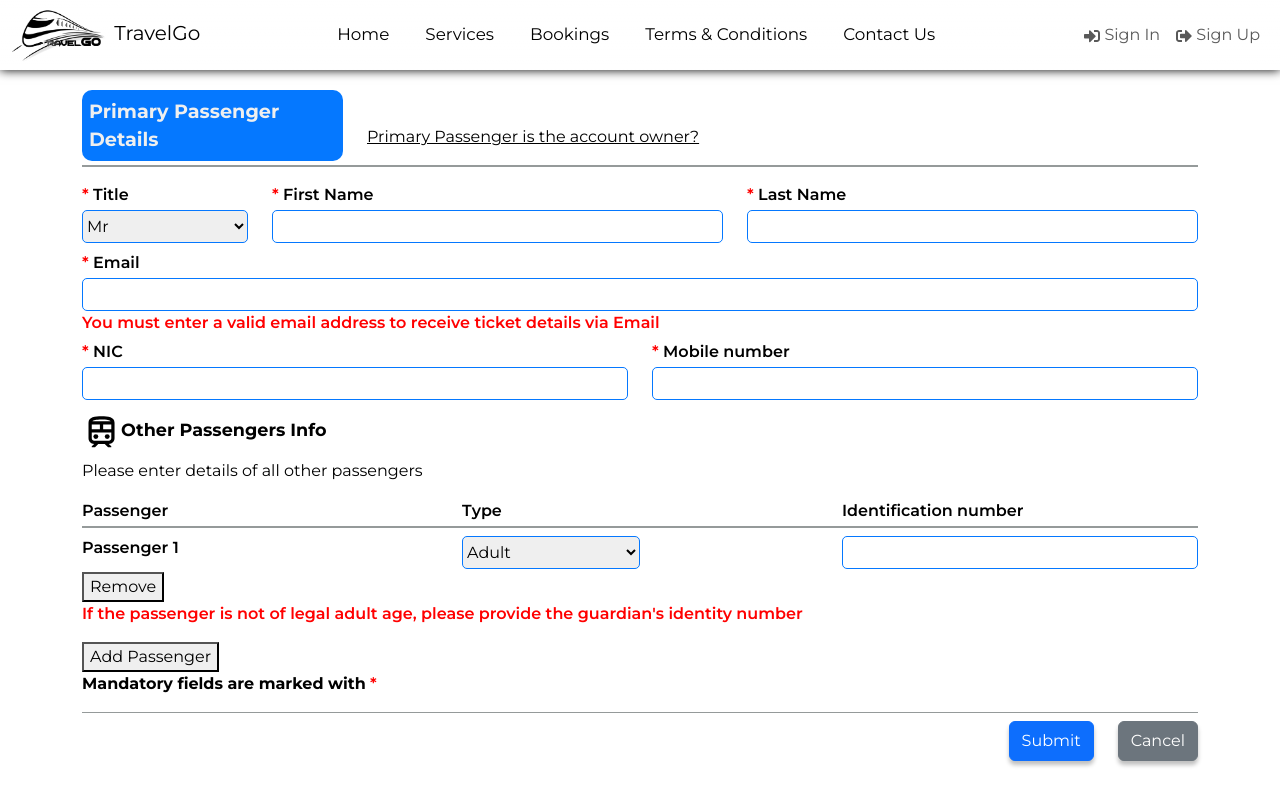
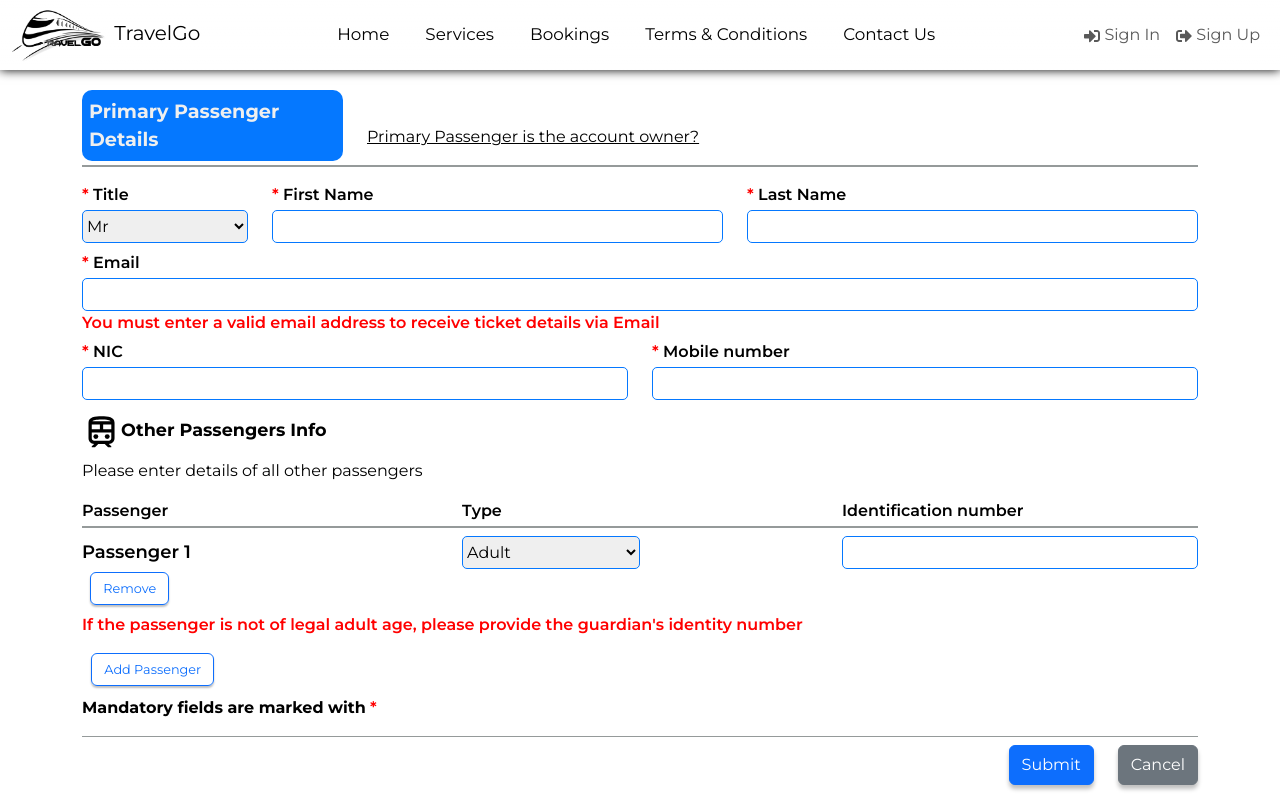
Before and after one commit to nadeeshaMadusanka99/TravelGo-Frontend, a React (Vite) app: page /passengerdetails in a window 1280 px wide. Built offline with nearby package versions, Linux system fonts and the light colour scheme.

Commit message:
passengerdetails update

```diff
--- a/src/Screens/PassengerDetails/PassengerDetails.jsx
+++ b/src/Screens/PassengerDetails/PassengerDetails.jsx
@@ -1,6 +1,6 @@
 import React, { useEffect, useState } from 'react';
 import './PassengerDetails.scss';
-import { Col, Row, Container } from 'react-bootstrap';
+import { Col, Row, Container, Button } from 'react-bootstrap';
 import { LinkContainer } from 'react-router-bootstrap';
 import { MdOutlineTrain } from 'react-icons/md';
 import { useNavigate } from "react-router-dom";
@@ -30,9 +30,6 @@ const PassengerDetails = () => {
       [name]: value,
 
     });
-    console.log('Form Data:', formData);
-    console.log('form name,', formData.firstName);
-    console.log('form passengerInfo,', formData.title);
   };
 
   const handlePassengerChange = (e, index) => {
@@ -140,7 +137,7 @@ const PassengerDetails = () => {
           {passengerInfo.map((passenger, index) => (
             <Row key={index}>
               <Col xs={4} className='label-heading'>
-                <label htmlFor={`title-${index}`} className='label-names'> Passenger {index + 1}</label><br></br>
+                <label htmlFor={`title-${index}`} className='label-names-passenger'> Passenger {index + 1}</label><br></br>
               </Col>
               <Col xs={4} className='label-heading'>
                 <select id={`title-${index}`} className='inputs-age middle-selection' name="title" onChange={(e) => handlePassengerChange(e, index)}>
@@ -160,7 +157,7 @@ const PassengerDetails = () => {
               </Col>
 
               <Col xs={6} md={2}>
-                <button type="button" onClick={() => removePassenger(index)}>Remove</button>
+                <Button type="button" className='otherpassenger-btn' variant = "outline-primary" onClick={() => removePassenger(index)}>Remove</Button>
               </Col>
             </Row>
           ))}
@@ -169,7 +166,7 @@ const PassengerDetails = () => {
             If the passenger is not of legal adult age, please provide the guardian's identity number
           </p>
           <Col className="col-auto" xs={6} md={2}>
-                <button type="button" onClick={addPassenger}>Add Passenger</button>
+                <Button type="button" onClick={addPassenger} variant = "outline-primary" className='otherpassenger-btn '>Add Passenger</Button>
             </Col>
           <p>
             <strong>Mandatory fields are marked with</strong> <span className='important-fields'>*</span>
--- a/src/Screens/PassengerDetails/PassengerDetails.scss
+++ b/src/Screens/PassengerDetails/PassengerDetails.scss
@@ -62,7 +62,12 @@
 .important-tags{
    @extend .important-fields;
 }
+.label-names-passenger{
+    font-weight: weight(medium-l);
+    font-size: 18px;
+    margin-top: 1%;
 
+}
 .inputs{
     border: 1.6px solid $primary-color;
     border-radius: 5px;
@@ -96,10 +101,19 @@
 .btn-passenger-details{
     height: 40px;
     box-shadow: 0px 4px 4px rgba(0, 0, 0, 0.25);
+    margin-bottom: 15%;
 }
 .btnC{
     justify-content: right;
 }
+.otherpassenger-btn{
+    // margin-top: 2%;
+    margin-left: 5%;
+    margin-bottom: 5%;
+    box-shadow: 0px 2px 2px rgba(0, 0, 0, 0.25);
+    font-size: 0.8rem;
+}
+
 @media(max-width:920px){
     .passenger-details{
         overflow-y: scroll;
```
